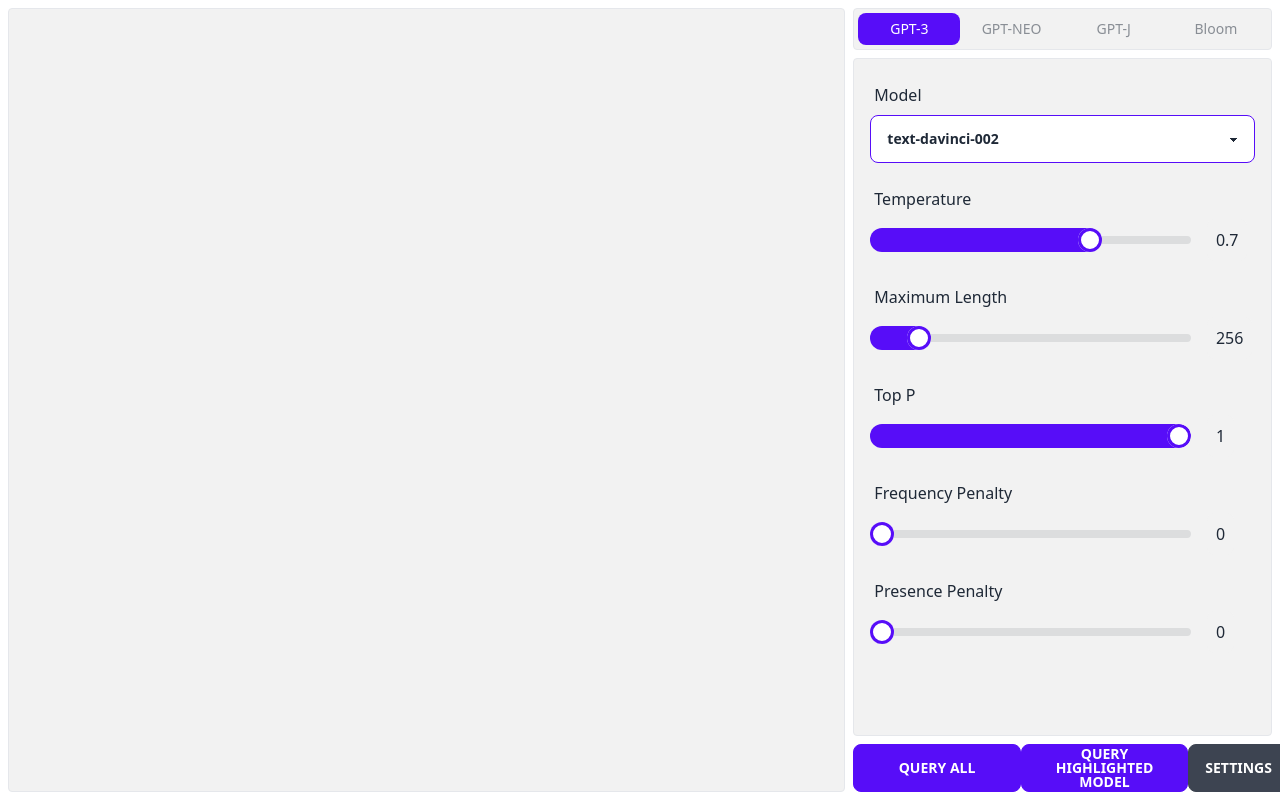
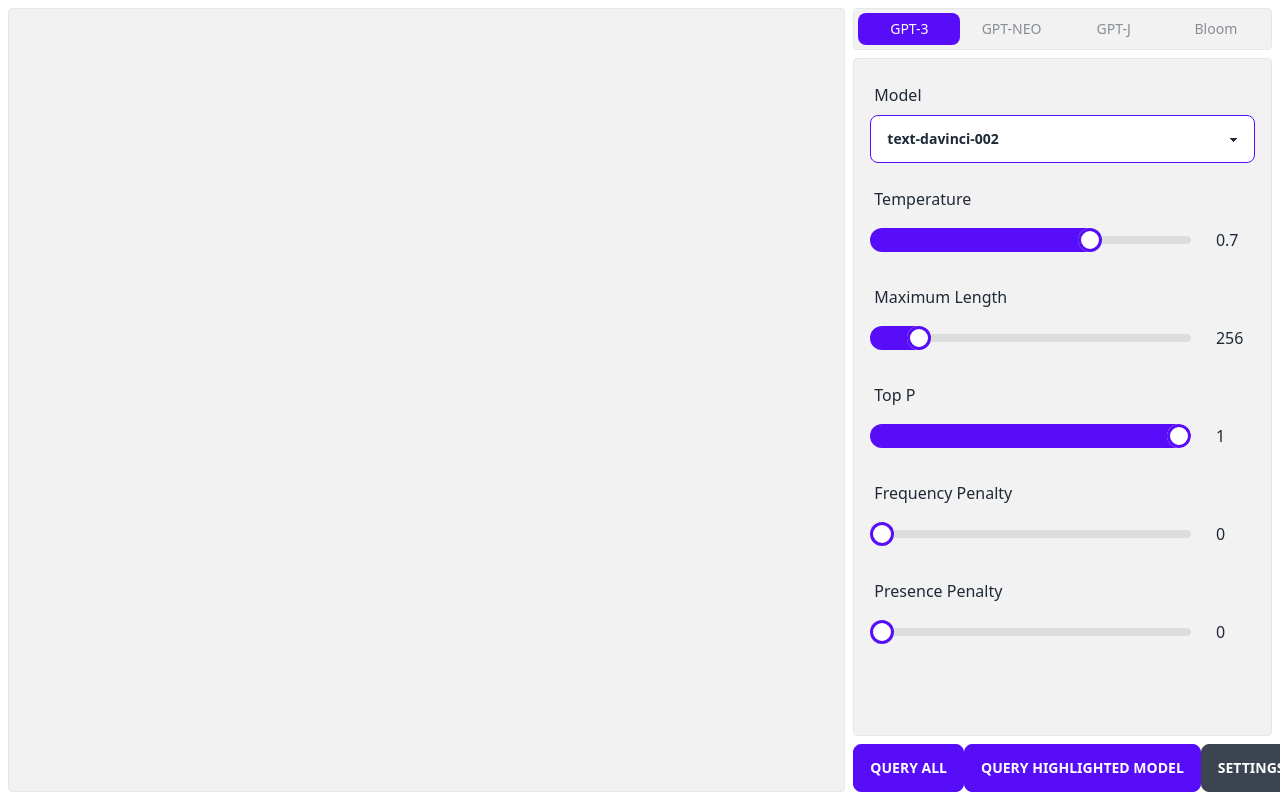
Before and after one commit to noahsmiths/ai-playground, a React (Vite) app: page / in a window 1280 px wide. Built offline with nearby package versions, Linux system fonts and the light colour scheme.

Commit message:
Update App.jsx

```diff
--- a/src/App.jsx
+++ b/src/App.jsx
@@ -42,7 +42,7 @@
                 <div contentEditable="true" className="transition-all bg-base-200 border hover:border-primary focus:border-primary-focus col-span-8 m-2 rounded p-2 outline-none">
 
                 </div>
-                <div className="flex flex-col col-span-4 mt-2 mb-2 pr-2 w-full">
+                <div className="flex flex-col col-span-4 mt-2 mb-2 pr-2 w-full overflow-auto">
                     <div className="flex flex-row justify-evenly tabs tabs-boxed w-full mb-2 border rounded">
                         <a className={`transition-all w-1/4 tab ${activeTab === 1 && 'tab-active'}`} onClick={() => { setActiveTab(1); }}>GPT-3</a>
                         <a className={`transition-all w-1/4 tab ${activeTab === 2 && 'tab-active'}`} onClick={() => { setActiveTab(2); }}>GPT-NEO</a>
@@ -58,7 +58,7 @@
                     </div>
 
                     <div className="flex flex-row mt-2 justify-between w-full p gap">
-                        <button className="btn btn-primary w-2/5">Query all</button><button className="btn btn-primary w-2/5">Query highlighted model</button><label htmlFor="settings-modal" className="btn">Settings</label>
+                        <button className="btn btn-primary">Query all</button><button className="btn btn-primary">Query highlighted model</button><label htmlFor="settings-modal" className="btn">Settings</label>
                     </div>
                 </div>
             </div>
```
